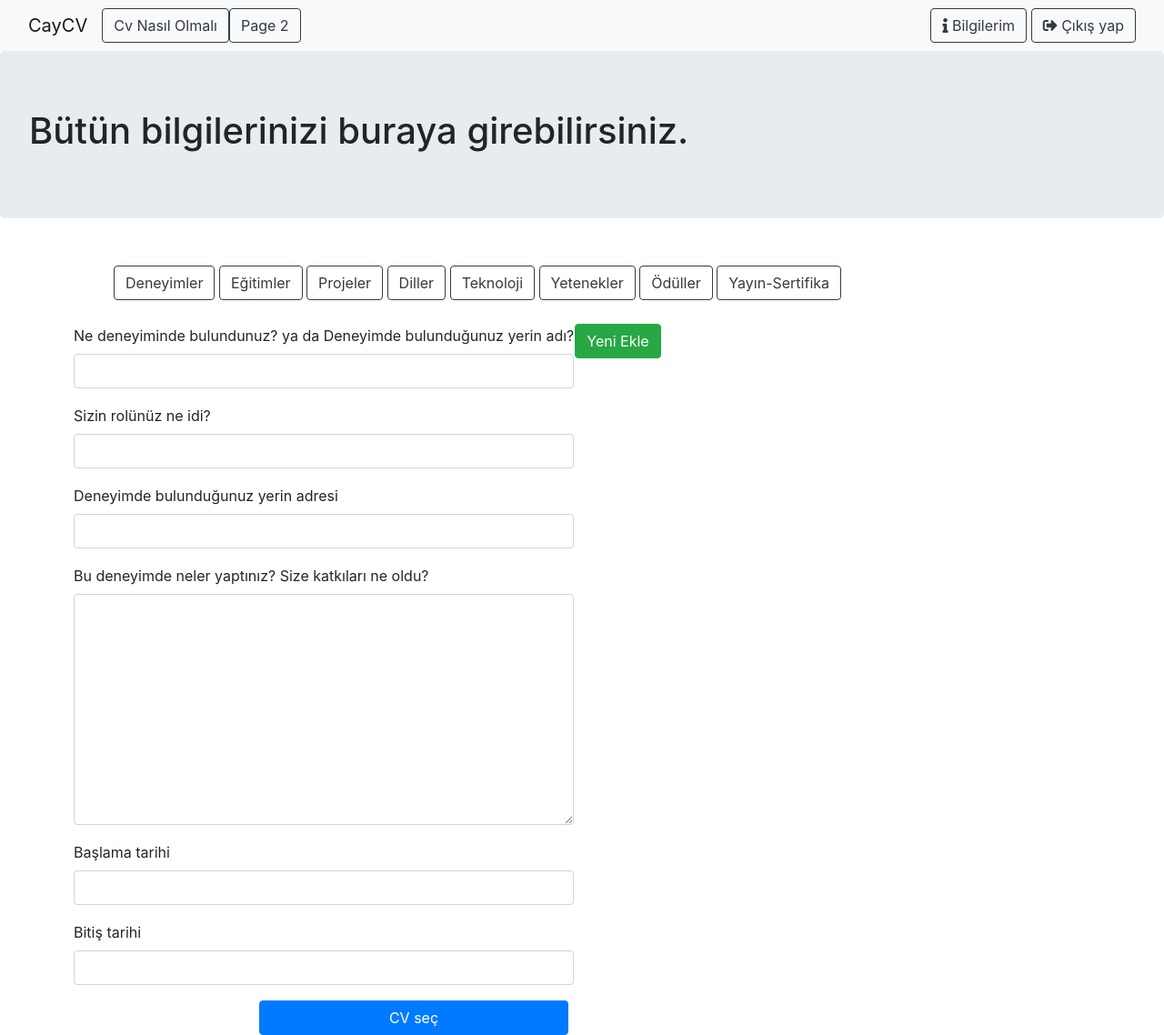
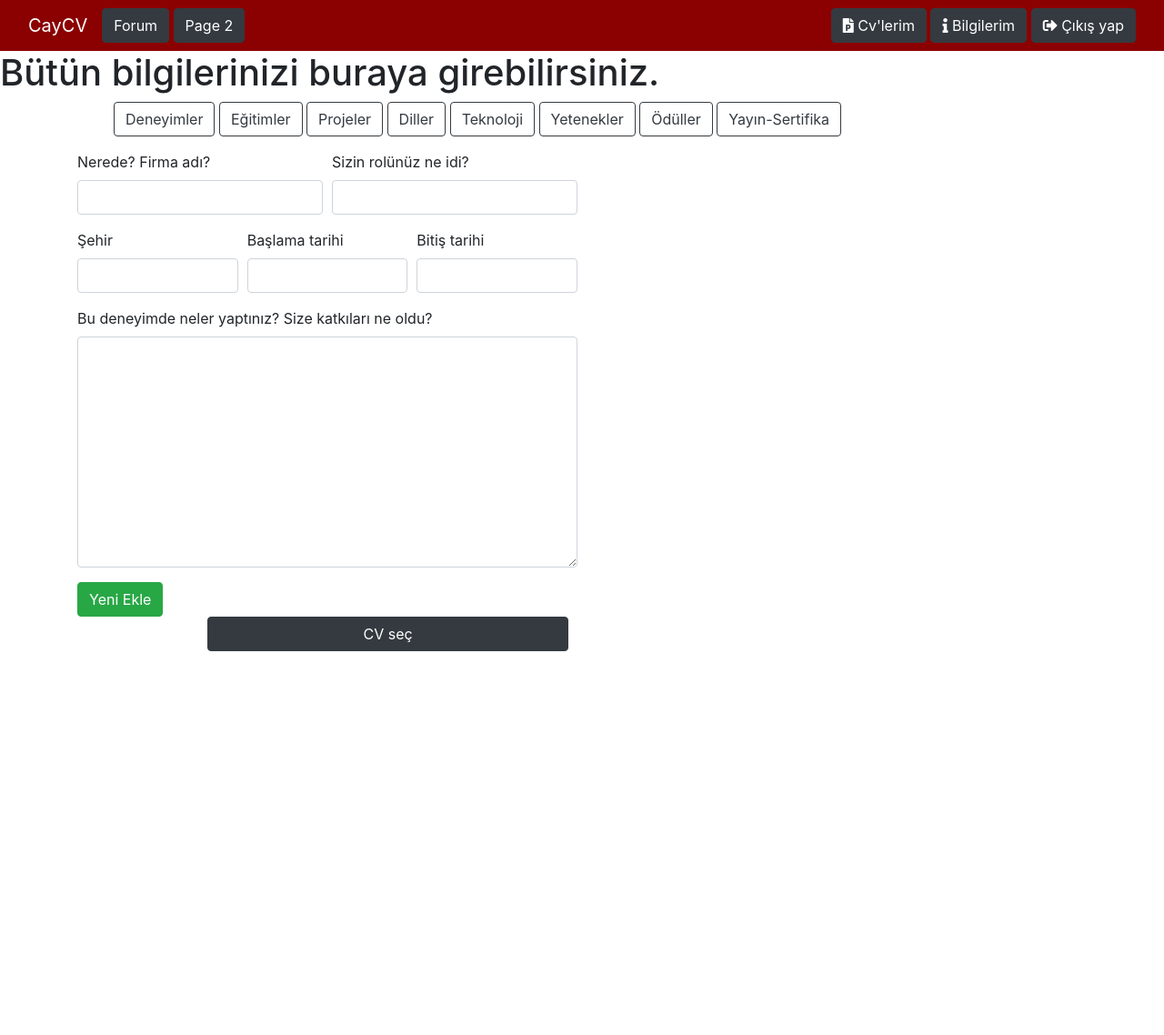
Before and after one commit to kalayciali/Cv-maker, a Django app: page /cvs/manage/ in a window 1280 px wide. Shown: the whole page at 91% size. After the commit the page ends 716 px from the top, so only its background shows below. Run offline with Django 3.2, Linux system fonts and the light colour scheme; the visitor is signed in with stand-in values (Sample User, id 1); data comes from the database, SQL or seed files in the repository; data that the repository does not hold is empty; some libraries are stand-ins or nearby versions.

Commit message:
add form style for account

```diff
--- a/accounts/views.py
+++ b/accounts/views.py
@@ -59,7 +59,6 @@ def edit_profile(request, pk):
             'prof_form': prof_form
         })
 
-
 def login_user(request):
     if request.method == 'POST':
         username = request.POST.get('username')
--- a/cvs/forms.py
+++ b/cvs/forms.py
@@ -1,20 +1,42 @@
 from django.forms import ModelForm, inlineformset_factory, BaseInlineFormSet
 from accounts.models import Profile
 from . import models
+from crispy_forms.helper import FormHelper
+from crispy_forms.layout import Layout, Submit, Row, Column
 
 class ExperienceForm(ModelForm):
+
     class Meta:
         model = models.Experience
         fields = ('name', 'role', 'address', 'descript', 'start_date', 'end_date')
         exclude = [ 'decider', ]
         labels = {
-            'name': "Ne deneyiminde bulundunuz? ya da Deneyimde bulunduğunuz yerin adı?",
+            'name': "Nerede? Firma adı?",
             "role": "Sizin rolünüz ne idi?",
-            "address": "Deneyimde bulunduğunuz yerin adresi",
+            "address": "Şehir",
             "descript": "Bu deneyimde neler yaptınız? Size katkıları ne oldu?",
             "start_date": "Başlama tarihi",
             "end_date": "Bitiş tarihi"
         }
+
+    def __init__(self, *args, **kwargs):
+        super().__init__(*args, **kwargs)
+        self.helper = FormHelper()
+        self.helper.layout = Layout(
+            Row(
+                Column('name', css_class='form-group col-md-3 mb-0'),
+                Column('role', css_class='form-group col-md-3 mb-0'),
+            ),
+            Row(
+                Column('address', css_class='form-group col-md-2 mb-0'),
+                Column('start_date', css_class='form-group col-md-2 mb-0'),
+                Column('end_date', css_class='form-group col-md-2 mb-0'),
+            ),
+            Row(
+                Column('descript', css_class='form-group col-md-6 mb-0'),
+            ),
+        )
+
 
 ExperienceFormSet = inlineformset_factory(Profile, models.Experience, form=ExperienceForm, can_delete= False, extra=1)
 
@@ -31,18 +53,46 @@ class EducationForm(ModelForm):
             "end_date": "Bitiş tarihi"
         }
 
+    def __init__(self, *args, **kwargs):
+        super().__init__(*args, **kwargs)
+        self.helper = FormHelper()
+        self.helper.layout = Layout(
+            Row(
+                Column('name', css_class='form-group col-md-3 mb-0'),
+                Column('role', css_class='form-group col-md-3 mb-0'),
+            ),
+            Row(
+                Column('start_date', css_class='form-group col-md-3 mb-0'),
+                Column('end_date', css_class='form-group col-md-3 mb-0'),
+            ),
+            Row(
+                Column('descript', css_class='form-group col-md-6 mb-0'),
+            ),
+        )
+
 EducationFormSet = inlineformset_factory(Profile, models.Experience, form=EducationForm, can_delete= False,  extra=1)
 
 
 class LangForm(ModelForm):
+
     class Meta:
         model = models.Bar
         fields = ('name', 'star')
         exclude = [ 'decider', ]
         labels = {
-            'name': "Hangi dil",
-            'star': "Ne kadar"
+            'name': "Hangi dil?",
+            'star': "Ne kadar?"
         }
+
+    def __init__(self, *args, **kwargs):
+        super().__init__(*args, **kwargs)
+        self.helper = FormHelper()
+        self.helper.layout = Layout(
+            Row(
+                Column('name', css_class='form-group col-md-3 mb-0'),
+                Column('star', css_class='form-group col-md-3 mb-0'),
+            ),
+        )
 
 LangFormSet= inlineformset_factory(Profile, models.Bar, form=LangForm, can_delete= False,  extra=1)
 
@@ -52,9 +102,19 @@ class TechForm(ModelForm):
         fields = ('name', 'star')
         exclude = [ 'decider', ]
         labels = {
-            'name': "Hangi teknoloji",
-            'star': "Ne kadar"
+            'name': "Hangi teknoloji?",
+            'star': "Ne kadar?"
         }
+
+    def __init__(self, *args, **kwargs):
+        super().__init__(*args, **kwargs)
+        self.helper = FormHelper()
+        self.helper.layout = Layout(
+            Row(
+                Column('name', css_class='form-group col-md-3 mb-0'),
+                Column('star', css_class='form-group col-md-3 mb-0'),
+            ),
+        )
 
 TechFormSet= inlineformset_factory(Profile, models.Bar, form=TechForm, can_delete= False,   extra=1)
 
@@ -64,9 +124,19 @@ class SkillForm(ModelForm):
         fields = ('name', 'star')
         exclude = [ 'decider', ]
         labels = {
-            'name': "Hangi yetenek",
-            'star': "Ne kadar"
+            'name': "Hangi yetenek?",
+            'star': "Ne kadar?"
         }
+
+    def __init__(self, *args, **kwargs):
+        super().__init__(*args, **kwargs)
+        self.helper = FormHelper()
+        self.helper.layout = Layout(
+            Row(
+                Column('name', css_class='form-group col-md-3 mb-0'),
+                Column('star', css_class='form-group col-md-3 mb-0'),
+            ),
+        )
 
 SkillFormSet = inlineformset_factory(Profile, models.Bar, form=SkillForm, can_delete= False,   extra=1)
 
@@ -77,8 +147,18 @@ class AwardForm(ModelForm):
         exclude = [ 'decider', ]
         labels = {
             'name': "Ne ödülü aldınız? Hangi sertifika?",
-            'date': "Hangi tarihte"
+            'date': "Hangi tarihte?"
         }
+
+    def __init__(self, *args, **kwargs):
+        super().__init__(*args, **kwargs)
+        self.helper = FormHelper()
+        self.helper.layout = Layout(
+            Row(
+                Column('name', css_class='form-group col-md-3 mb-0'),
+                Column('date', css_class='form-group col-md-3 mb-0'),
+            ),
+        )
 
 AwardFormSet= inlineformset_factory(Profile, models.Award, form=AwardForm, can_delete= False,   extra=1)
 
@@ -89,8 +169,18 @@ class PublicForm(ModelForm):
         exclude = [ 'decider', ]
         labels = {
             'name': "Yayınınızın ismi",
-            'date': "Hangi tarihte"
+            'date': "Hangi tarihte?"
         }
+
+    def __init__(self, *args, **kwargs):
+        super().__init__(*args, **kwargs)
+        self.helper = FormHelper()
+        self.helper.layout = Layout(
+            Row(
+                Column('name', css_class='form-group col-md-3 mb-0'),
+                Column('date', css_class='form-group col-md-3 mb-0'),
+            ),
+        )
 
 PublicFormSet= inlineformset_factory(Profile, models.Award, form=PublicForm, can_delete= False,   extra=1)
 
@@ -101,8 +191,21 @@ class ProjectForm(ModelForm):
         fields = ('name', 'role', 'descript')
         labels = {
             "name": "Proje ismini yazınız.",
-            "role": "Sizin rolünüz ne idi ya da Bir iki kelimeyle ana konuyu tanıtın.",
+            "role": "Projenin ana konusu ?",
             "descript": "Neler yaptığınızı burada anlatabilirsiniz."
         }
 
+    def __init__(self, *args, **kwargs):
+        super().__init__(*args, **kwargs)
+        self.helper = FormHelper()
+        self.helper.layout = Layout(
+            Row(
+                Column('name', css_class='form-group col-md-3 mb-0'),
+                Column('role', css_class='form-group col-md-3 mb-0'),
+            ),
+            Row(
+                Column('descript', css_class='form-group col-md-6 mb-0'),
+            ),
+        )
+
 ProjectFormSet= inlineformset_factory(Profile, models.Project, form=ProjectForm, can_delete= False,   extra=1)
--- /dev/null
+++ b/cvs/static/styles/manage_form.css
@@ -0,0 +1,8 @@
+#menu-outer ul {
+    list-style: none;
+    margin-left: auto;
+    margin-right: auto;
+}
+#menu-outer li {
+    display: inline;
+}
--- a/cvs/templates/cvs/form.html
+++ b/cvs/templates/cvs/form.html
@@ -1,23 +1,10 @@
 {% load crispy_forms_tags %}
+
 <div class="{{title}}">
             {{ formset.management_form|crispy }}
             {% for form in formset.forms %}
-    <div class="row form-row">
-    <table>
-        {% for field in form.visible_fields %}
-        <tr class="{{ form.prefix }}">
-            <td>
-                {% if forloop.first %}
-                    {% for hidden in form.hidden_fields %}
-                        {{ hidden }}
-                    {% endfor %}
-                {% endif %}
-                {{ field.errors.as_ul }}
-                {{ field|as_crispy_field }}
-            </td>
-        </tr>
-        {% endfor %}
-    </table>
+                {% crispy form %}
+
                 <div class="{{form.prefix}}">
                     <button class="btn btn-success add-new-form">Yeni Ekle</button>
                 </div>
--- a/cvs/templates/cvs/home.html
+++ b/cvs/templates/cvs/home.html
@@ -22,42 +22,36 @@
 
     <title>CayCv</title>
 </head>
-
-<body>
-       <nav class="navbar navbar-expand-lg navbar-light bg-light">
+   <body>
+       <nav class="navbar navbar-expand-lg navbar-dark" style="background-color: #8b0000">
         <div class="container-fluid">
             <div class="navbar-header">
                 <a class="navbar-brand" href="{% url 'accounts:index' %}">CayCV</a>
             </div>
             <ul class="nav navbar-nav mr-auto">
-              <li class="nav-item active"><a class="btn btn-outline-dark" href="#">Cv Nasıl Olmalı</a></li>
-              <li class="nav-item active"><a class="btn btn-outline-dark" href="#">Page 2</a></li>
+              <li class="nav-item active"><a class="btn btn-dark" href="#">Forum</a></li>&nbsp;
+              <li class="nav-item active"><a class="btn btn-dark" href="#">Page 2</a></li>
             </ul>
     <ul class="nav navbar-nav navbar-right">
+          <li class="nav-item"><a class="btn btn-dark" href="#"><i class="fas fa-file-powerpoint"></i> Cv'lerim</a></li>&nbsp;
           {% if user.is_authenticated %}
-          <li class="nav-item"><a class="btn btn-outline-dark" href="{% url 'info-cv' %}"><i class="fas fa-info"></i> Bilgilerim</a></li>&nbsp;
-          <li class="nav-item"><a class="btn btn-outline-dark" href="{% url 'accounts:logout-user' %}"><i class="fas fa-sign-out-alt"></i> Çıkış yap</a></li>
+          <li class="nav-item"><a class="btn btn-dark" href="{% url 'info-cv' %}"><i class="fas fa-info"></i> Bilgilerim</a></li>&nbsp;
+          <li class="nav-item"><a class="btn btn-dark" href="{% url 'accounts:logout-user' %}"><i class="fas fa-sign-out-alt"></i> Çıkış yap</a></li>
           {% else %}
-          <li><a class="btn btn-outline-dark" href="{% url 'accounts:sign-up' %}"><span><i class="fas fa-user"></i></span> Kaydol</a></li>&nbsp;
-          <li><a class="btn btn-outline-dark" href="{% url 'accounts:login-user' %}"><span><i class="fas fa-sign-in-alt"></i></span> Giriş</a></li>
+          <li><a class="btn btn-dark" href="{% url 'accounts:sign-up' %}"><span><i class="fas fa-user"></i></span> Kaydol</a></li>&nbsp;
+          <li><a class="btn btn-dark" href="{% url 'accounts:login-user' %}"><span><i class="fas fa-sign-in-alt"></i></span> Giriş</a></li>
           {% endif %}
     </ul>
   </div>
 </nav>
-<div class="jumbotron vertical-center">
+
     {% block title %}
-        <h1></h1>
     {% endblock title %}
-</div>
-<div class="container">
-    {% block content %}
-        <ul>
-            <li>
-                <a href="{% url 'add-to-user' %}">Click to see forms</a>
-            </li>
-        </ul>
-    {% endblock content %}
-</div>
 
-</body>
+    <div class="container">
+    {% block content%}
+    {% endblock %}
+    </div>
+  </body>
+
 </html>
--- a/cvs/templates/cvs/manage_cv.html
+++ b/cvs/templates/cvs/manage_cv.html
@@ -1,13 +1,19 @@
 {% extends 'cvs/home.html' %}
 {% load crispy_forms_tags %}
+{% load static %}
+
+{% block styles %}
+    <link rel="stylesheet" type="text/css" href="{% static 'styles/manage_form.css' %}">
+
+{% endblock %}
 
 {% block title %}
 <h1>Bütün bilgilerinizi buraya girebilirsiniz.</h1>
 {% endblock %}
+
 {% block content %}
     <div id="menu-outer">
-      <div class="table">
-        <ul id="horizontal-list">
+        <ul>
             <li><button class="btn btn-outline-dark clickme">Deneyimler</button></li>
             <li><button class="btn btn-outline-dark clickme">Eğitimler</button></li>
             <li><button class="btn btn-outline-dark clickme">Projeler</button></li>
@@ -17,29 +23,15 @@
             <li><button class="btn btn-outline-dark clickme">Ödüller</button></li>
             <li><button class="btn btn-outline-dark clickme">Yayın-Sertifika</button></li>
         </ul>
-      </div>
     </div>
+
     <form class="form-horizontal" method="post" action="">
         {% csrf_token %}
         <div class="Deneyimler">
             {{ formset.management_form|crispy }}
             {% for form in formset.forms %}
-            <div class="row form-row">
-                <table>
-                    {% for field in form.visible_fields %}
-                    <tr class="{{ form.prefix }}">
-                        <td>
-                            {% if forloop.first %}
-                                {% for hidden in form.hidden_fields %}
-                                    {{ hidden }}
-                                {% endfor %}
-                            {% endif %}
-                            {{ field.errors.as_ul }}
-                            {{ field|as_crispy_field }}
-                        </td>
-                    </tr>
-                    {% endfor %}
-                </table>
+                {% crispy form %}
+
                 <div class="{{form.prefix}}">
                     <button class="btn btn-success add-new-form">Yeni Ekle</button>
                 </div>
@@ -49,7 +41,7 @@
 
         <div class="cv-select">
             <div class="col-4 offset-2">
-                <button type="submit" class="btn btn-block btn-primary">CV seç</button>
+                <button type="submit" class="btn btn-block btn-dark">CV seç</button>
             </div>
         </div>
     </form>
```
Also changed, not shown: accounts/forms.py (+34 -0 lines), accounts/templates/accounts/base.html (+9 -9 lines), accounts/templates/accounts/edit_profile.html (+3 -6 lines). Lines whose indentation alone changed are shown as unchanged.
